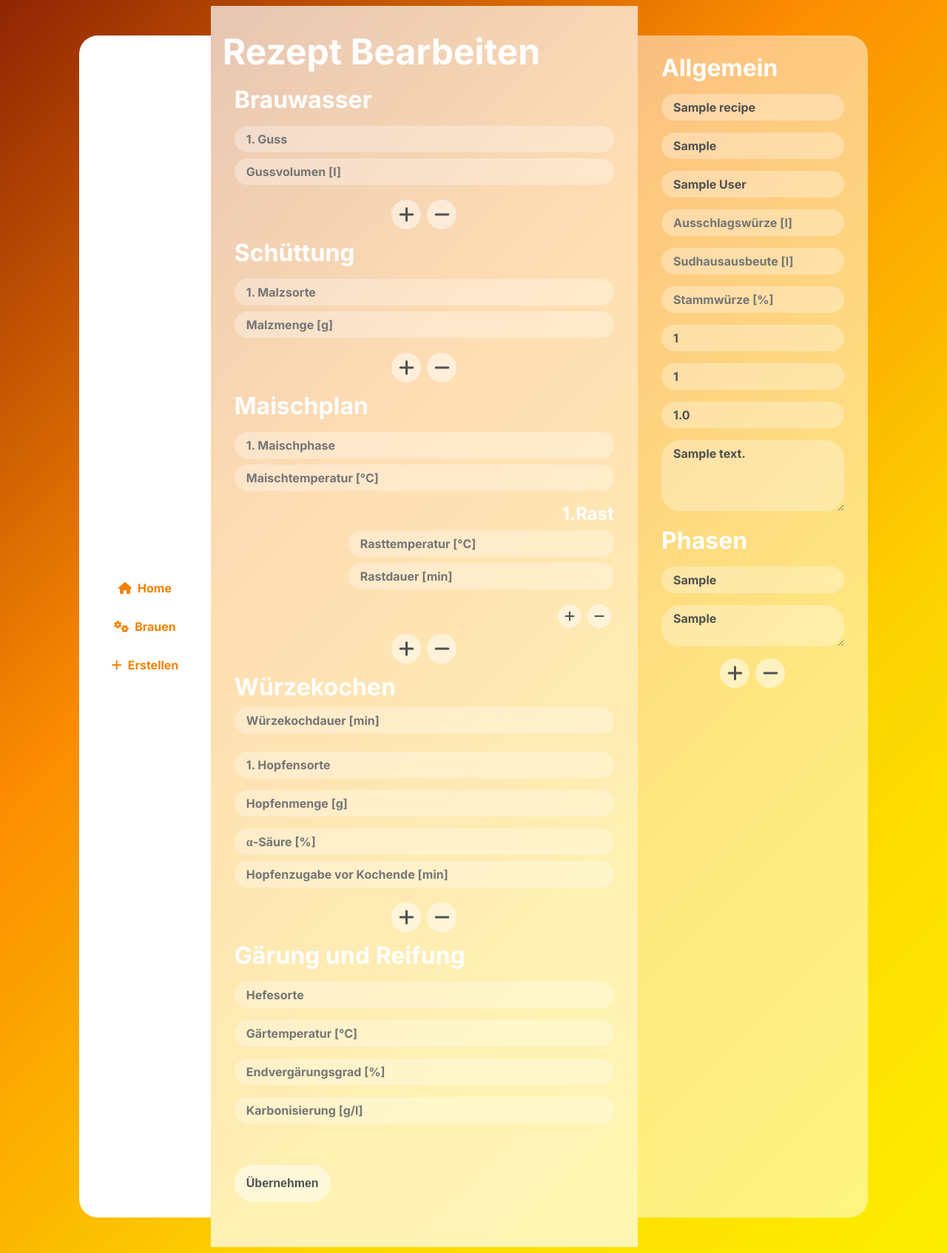
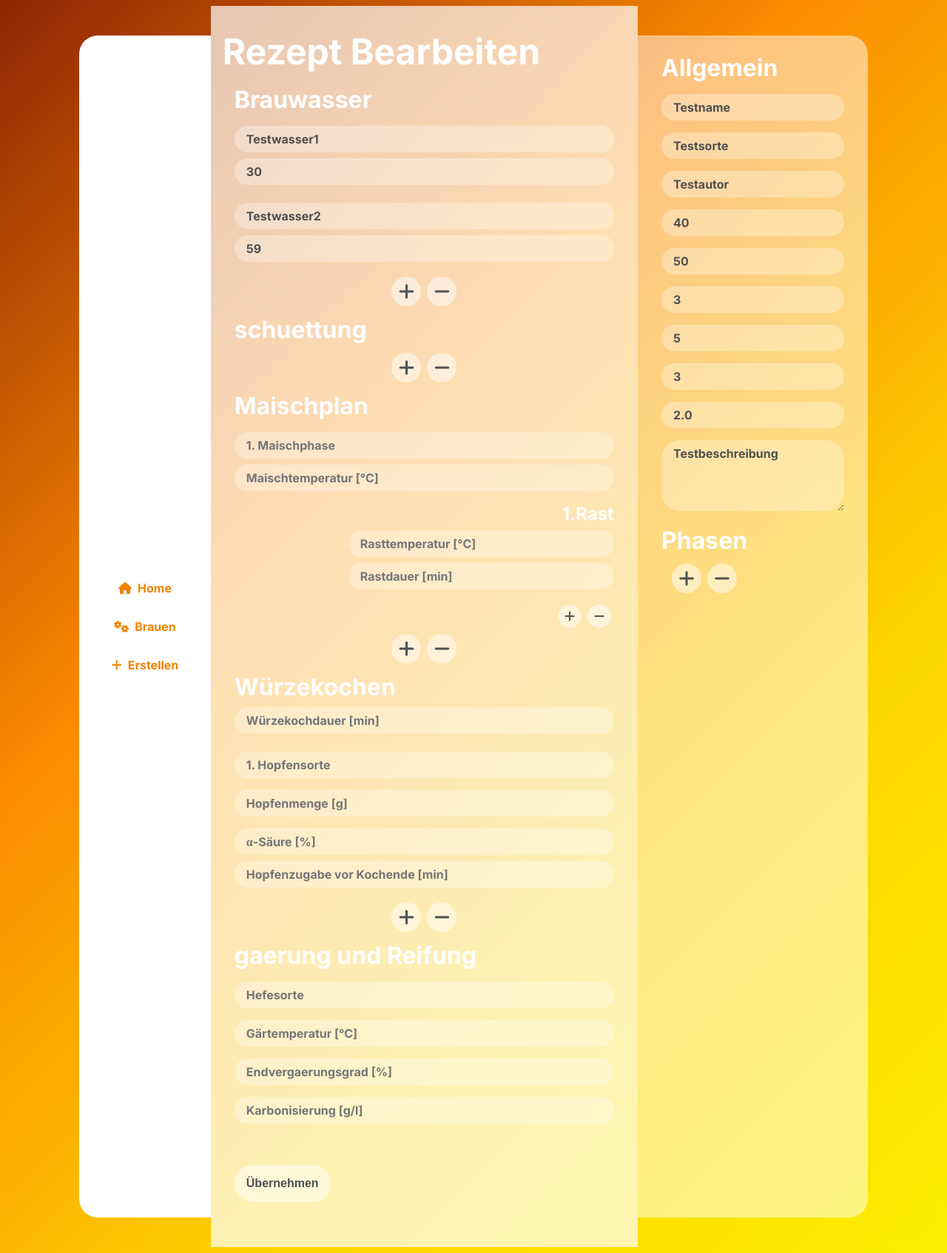
Before and after one commit to KeJo2014/brew_seminar, a Django app: page /edit/1 in a window 1280 px wide. Shown: the whole page at 74% size. Run offline with Django 4.2, Linux system fonts and the light colour scheme; a user stored in the database is signed in; data comes from the database, SQL or seed files in the repository; tables that the repository leaves empty hold one stand-in row (values such as "Sample post"); parts of the project's set-up code (start-up, migrations or seed data) failed here and were passed over; some libraries are stand-ins or nearby versions.

Commit message:
edit page index change name

```diff
--- a/brewing/static/js/edit.js
+++ b/brewing/static/js/edit.js
@@ -3,7 +3,7 @@
 var indexPhase = 0;
 var indexRast = [0,0];
 var indexHopfen = 0;
-var indexPhase = 0;
+var indexPhaseDesc = 0;
 
 
 var brauwasserElement = document.getElementById('brauwasser');
@@ -24,13 +24,14 @@
     addPhase(phaseArray[i][0], phaseArray[i][1]);
 }
 
-var schüttungElement = document.getElementById('schüttung');
-var schüttungJson = schüttungElement.getAttribute('value');
-var schüttungArray = JSON.parse(schüttungJson);
+var schuettungElement = document.getElementById('schuettung');
+var schuettungJson = schuettungElement.getAttribute('value');
+console.log(schuettungJson);
+var schuettungArray = JSON.parse(schuettungJson);
 
-for (let i = 0; i < schüttungArray.length; i++)
+for (let i = 0; i < schuettungArray.length; i++)
 {
-    addMalt(schüttungArray[i][0], schüttungArray[i][1]);
+    addMalt(schuettungArray[i][0], schuettungArray[i][1]);
 }
 
 var maischplanElement = document.getElementById('maischplan');
@@ -60,28 +61,28 @@
     addHopfen(kochenArray[i][0], kochenArray[i][1], kochenArray[i][2], kochenArray[i][3]);
 }
 
-var gärungElement = document.getElementById('gärung');
-var gärungJson = gärungElement.getAttribute('value');
-var gärungArray = JSON.parse(gärungJson);
+var gaerungElement = document.getElementById('gaerung');
+var gaerungJson = gaerungElement.getAttribute('value');
+var gaerungArray = JSON.parse(gaerungJson);
 
-var gärungHefeElement = document.getElementById('hefe1');
-gärungHefeElement.setAttribute('value', gärungArray[0][0]);
+var gaerungHefeElement = document.getElementById('hefe1');
+gaerungHefeElement.setAttribute('value', gaerungArray[0][0]);
 
-var gärungTempElement = document.getElementById('gaertemp1');
-gärungTempElement.setAttribute('value', gärungArray[0][1]);
+var gaerungTempElement = document.getElementById('gaertemp1');
+gaerungTempElement.setAttribute('value', gaerungArray[0][1]);
 
-var gärungGradElement = document.getElementById('endgaergrad1');
-gärungGradElement.setAttribute('value', gärungArray[0][2]);
+var gaerungGradElement = document.getElementById('endgaergrad1');
+gaerungGradElement.setAttribute('value', gaerungArray[0][2]);
 
-var gärungKarbonElement = document.getElementById('karbon1');
-gärungKarbonElement.setAttribute('value', gärungArray[0][3]);
+var gaerungKarbonElement = document.getElementById('karbon1');
+gaerungKarbonElement.setAttribute('value', gaerungArray[0][3]);
 
-var schüttung = [];
+var schuettung = [];
 var maisch = [];
 var würze = [];
-var gärung = [];
+var gaerung = [];
 
-function addMalt(inputName, inputNumber) {
+function addMalt() {
     ++indexMalt;
     var inputMaltText = document.createElement('input');
     inputMaltText.setAttribute('type', 'text');
@@ -90,7 +91,6 @@
     inputMaltText.setAttribute('name', 'malz' + indexMalt);
     inputMaltText.setAttribute('placeholder', indexMalt + '. Malzsorte');
     inputMaltText.setAttribute('title', 'MALZSORTE');
-    inputMaltText.setAttribute('value', inputName);
 
     var inputMaltNumber = document.createElement('input');
     inputMaltNumber.setAttribute('type', 'number');
@@ -100,7 +100,6 @@
     inputMaltNumber.setAttribute('min', '0');
     inputMaltNumber.setAttribute('placeholder', 'Malzmenge [g]');
     inputMaltNumber.setAttribute('title', 'MALZMENGE');
-    inputMaltNumber.setAttribute('value', inputNumber);
 
     var parent = document.querySelector('#maltBox')
     parent.appendChild(inputMaltText);
@@ -114,7 +113,7 @@
     --indexMalt;
 }
 
-function addWater(inputName, inputNumber) {
+function addWater(waterName, waterAmount) {
     ++indexWater;
     var inputWaterText = document.createElement('input');
     inputWaterText.setAttribute('type', 'text');
@@ -123,7 +122,7 @@
     inputWaterText.setAttribute('name', 'guss' + indexWater);
     inputWaterText.setAttribute('placeholder', indexWater + '. Guss');
     inputWaterText.setAttribute('title', 'GUSS');
-    inputWaterText.setAttribute('value', inputName);
+    inputWaterText.setAttribute('value', waterName);
 
     var inputWaterNumber = document.createElement('input');
     inputWaterNumber.setAttribute('type', 'number');
@@ -133,7 +132,7 @@
     inputWaterNumber.setAttribute('min', '0');
     inputWaterNumber.setAttribute('placeholder', 'Gussvolumen [l]');
     inputWaterNumber.setAttribute('title', 'GUSSVOLUMEN');
-    inputWaterNumber.setAttribute('value', inputNumber);
+    inputWaterNumber.setAttribute('value', waterAmount);
 
     var parent = document.querySelector('#waterBox')
     parent.appendChild(inputWaterText);
@@ -147,7 +146,7 @@
     --indexWater;
 }
 
-function addMaischphase(inputName, inputNumber) {
+function addMaischphase(maltName) {
     ++indexPhase;
     indexRast.push(0);
 
@@ -158,7 +157,6 @@
     inputPhaseText.setAttribute('name', 'maisch' + indexPhase);
     inputPhaseText.setAttribute('placeholder', indexPhase + '. Maischphase');
     inputPhaseText.setAttribute('title', 'MAISCHPHASE');
-    inputPhaseText.setAttribute('value', inputName);
 
     var inputPhaseNumber = document.createElement('input');
     inputPhaseNumber.setAttribute('type', 'number');
@@ -167,8 +165,7 @@
     inputPhaseNumber.setAttribute('name', 'maischtemp' + indexPhase);
     inputPhaseNumber.setAttribute('min', '0');
     inputPhaseNumber.setAttribute('placeholder', 'Maischtemperatur [°C]');
-    inputPhaseNumber.setAttribute('title', 'MAISCHTEMPERATUR');
-    inputPhaseNumber.setAttribute('value', inputNumber);
+    inputPhaseNumber.setAttribute('title', 'MAISCHTEMPERATUR')
 
     var rastBox = document.createElement('div');
     rastBox.setAttribute('class', 'rastBox');
@@ -182,7 +179,7 @@
     buttonAddRast.setAttribute('type', 'button');
     buttonAddRast.setAttribute('class', 'addDelButton smallerButton');
     buttonAddRast.setAttribute('id', 'buttonAddRast' + indexPhase);
-    buttonAddRast.setAttribute("onclick", "addRast(" + indexPhase + ", '', '')");
+    buttonAddRast.setAttribute('onclick', 'addRast(' + indexPhase + ')');
 
     var iconAddRast = document.createElement('i');
     iconAddRast.setAttribute('class', 'fa-solid fa-plus');
@@ -191,7 +188,7 @@
     buttonDelRast.setAttribute('type', 'button');
     buttonDelRast.setAttribute('class', 'addDelButton smallerButton');
     buttonDelRast.setAttribute('id', 'buttonDelRast' + indexPhase);
-    buttonDelRast.setAttribute('onclick', 'delRast(' + indexPhase + ')');
+    buttonDelRast.setAttribute('onclick', 'delRast('+ indexPhase + ')');
 
     var iconDelRast = document.createElement('i');
     iconDelRast.setAttribute('class', 'fa-solid fa-minus');
@@ -217,32 +214,30 @@
     --indexPhase;
 }
 
-function addRast(index, inputTemp, inputDur) {
+function addRast(index) {
     indexRast[index] += 1;
 
     var h3Rast = document.createElement('h3');
-    h3Rast.setAttribute('id', 'h3Rast' + index + indexRast[index]);
+    h3Rast.setAttribute('id', 'h3Rast' + indexPhase + indexRast[index]);
     var h3RastText = document.createTextNode(indexRast[index] + '. Rast');
 
     var inputRastTempNumber = document.createElement('input');
     inputRastTempNumber.setAttribute('type', 'number');
     inputRastTempNumber.setAttribute('class', 'rastInput');
-    inputRastTempNumber.setAttribute('id', 'rasttemp' + index + indexRast[index]);
-    inputRastTempNumber.setAttribute('name', 'rasttemp' + index + indexRast[index]);
+    inputRastTempNumber.setAttribute('id', 'rasttemp' + indexPhase + indexRast[index]);
+    inputRastTempNumber.setAttribute('name', 'rasttemp' + indexPhase + indexRast[index]);
     inputRastTempNumber.setAttribute('min', '0');
     inputRastTempNumber.setAttribute('placeholder', 'Rasttemperatur [°C]');
     inputRastTempNumber.setAttribute('title', 'RASTTEMPERATUR');
-    inputRastTempNumber.setAttribute('value', inputTemp);
 
     var inputRastDurNumber = document.createElement('input');
     inputRastDurNumber.setAttribute('type', 'number');
     inputRastDurNumber.setAttribute('class', 'rastInput inputSpace');
-    inputRastDurNumber.setAttribute('id', 'rastdur' + index + indexRast[index]);
-    inputRastDurNumber.setAttribute('name', 'rastdur' + index + indexRast[index]);
+    inputRastDurNumber.setAttribute('id', 'rastdur' + indexPhase + indexRast[index]);
+    inputRastDurNumber.setAttribute('name', 'rastdur' + indexPhase + indexRast[index]);
     inputRastDurNumber.setAttribute('min', '0');
     inputRastDurNumber.setAttribute('placeholder', 'Rastdauer [min]');
     inputRastDurNumber.setAttribute('title', 'RASTDAUER');
-    inputRastDurNumber.setAttribute('value', inputDur);
 
     var parent = document.querySelector('#' + 'rastBox' + index)
     h3Rast.appendChild(h3RastText);
@@ -260,7 +255,7 @@
 
 }
 
-function addHopfen(inputHopfen, inputHopfenMenge, inputAlpha, inputZugabe) {
+function addHopfen() {
     ++indexHopfen;
 
     var inputHopfenText = document.createElement('input');
@@ -270,7 +265,6 @@
     inputHopfenText.setAttribute('name', 'hopfen' + indexHopfen);
     inputHopfenText.setAttribute('placeholder', indexHopfen + '. Hopfensorte');
     inputHopfenText.setAttribute('title', 'HOPFENSORTE');
-    inputHopfenText.setAttribute('value', inputHopfen);
 
     var inputHopfenMengeNumber = document.createElement('input');
     inputHopfenMengeNumber.setAttribute('type', 'number');
@@ -280,7 +274,6 @@
     inputHopfenMengeNumber.setAttribute('min', '0');
     inputHopfenMengeNumber.setAttribute('placeholder', 'Hopfenmenge [g]');
     inputHopfenMengeNumber.setAttribute('title', 'HOPFENMENGE');
-    inputHopfenMengeNumber.setAttribute('value', inputHopfenMenge);
 
     var inputHopfenAlphaNumber = document.createElement('input');
     inputHopfenAlphaNumber.setAttribute('type', 'number');
@@ -290,7 +283,6 @@
     inputHopfenAlphaNumber.setAttribute('min', '0');
     inputHopfenAlphaNumber.setAttribute('placeholder', 'α-Säure [%]');
     inputHopfenAlphaNumber.setAttribute('title', 'ALPHASÄURE');
-    inputHopfenAlphaNumber.setAttribute('value', inputAlpha);
 
     var inputHopfenTimeNumber = document.createElement('input');
     inputHopfenTimeNumber.setAttribute('type', 'text');
@@ -299,7 +291,6 @@
     inputHopfenTimeNumber.setAttribute('name', 'hopfentime' + indexHopfen);
     inputHopfenTimeNumber.setAttribute('placeholder', 'Hopfenzugabe vor Kochende [min]');
     inputHopfenTimeNumber.setAttribute('title', 'HOPFENZUGABE');
-    inputHopfenTimeNumber.setAttribute('value', inputZugabe);
 
     var parent = document.querySelector('#hopfenBox')
     parent.appendChild(inputHopfenText);
@@ -316,22 +307,21 @@
     document.getElementById(id4).remove();
     --indexHopfen;
 }
-
 function addPhase() {
-    ++indexPhase;
+    ++indexPhaseDesc;
 
     var inputPhaseTitleText = document.createElement('input');
     inputPhaseTitleText.setAttribute('type', 'text');
     inputPhaseTitleText.setAttribute('class', 'input');
-    inputPhaseTitleText.setAttribute('id', 'phasenTitel' + indexPhase);
-    inputPhaseTitleText.setAttribute('name', 'phasenTitel' + indexPhase);
-    inputPhaseTitleText.setAttribute('placeholder', indexPhase + '. Titel der Phase');
+    inputPhaseTitleText.setAttribute('id', 'phasenTitel' + indexPhaseDesc);
+    inputPhaseTitleText.setAttribute('name', 'phasenTitel' + indexPhaseDesc);
+    inputPhaseTitleText.setAttribute('placeholder', indexPhaseDesc + '. Titel der Phase');
     inputPhaseTitleText.setAttribute('title', 'PHASENTITEL');
 
     var inputPhaseDescrText = document.createElement('textarea');
     inputPhaseDescrText.setAttribute('class', 'input');
-    inputPhaseDescrText.setAttribute('id', 'phasenBeschreibung' + indexPhase);
-    inputPhaseDescrText.setAttribute('name', 'phasenBeschreibung' + indexPhase);
+    inputPhaseDescrText.setAttribute('id', 'phasenBeschreibung' + indexPhaseDesc);
+    inputPhaseDescrText.setAttribute('name', 'phasenBeschreibung' + indexPhaseDesc);
     inputPhaseDescrText.setAttribute('placeholder', 'Beschreibung der Phase...');
     inputPhaseDescrText.setAttribute('title', 'BESCHREIBUNG DER PHASE...');
 
@@ -344,7 +334,7 @@
 function delPhase(id1, id2) {
     document.getElementById(id1).remove();
     document.getElementById(id2).remove();
-    --indexPhase;
+    --indexPhaseDesc;
 }
 
 function handle_update(){
@@ -357,14 +347,14 @@
     }
     var json = JSON.stringify(brauwasser);
     document.getElementById("json_brauwasser").value = json;
-    //schüttung
+    //schuettung
     for (let index = 1; index <= indexMalt; index++) {
         var malt = document.getElementById('malz' + index).value;
         var amount = document.getElementById('malzmenge' + index).value;
         var entry = [malt, amount];
-        schüttung.push(entry);
+        schuettung.push(entry);
     }
-    var json = JSON.stringify(schüttung);
+    var json = JSON.stringify(schuettung);
     document.getElementById("json_schuettung").value = json;
     //Maisch
     for (let index = 1; index <= indexPhase; index++) {
@@ -394,14 +384,14 @@
     }
     var json = JSON.stringify(würze);
     document.getElementById("json_wuerze").value = json;
-    //gärung
+    //gaerung
     var sort = document.getElementById('hefe1').value;
     var temp = document.getElementById('gaertemp1').value;
     var end = document.getElementById('endgaergrad1').value;
     var carbon = document.getElementById('karbon1').value;
     var entry = [sort, temp, end, carbon];
-    gärung.push(entry);
-    var json = JSON.stringify(gärung);
+    gaerung.push(entry);
+    var json = JSON.stringify(gaerung);
     document.getElementById("json_gaerung").value = json;
     //phase
     for (let index = 1; index <= indexPhase; index++) {
--- a/brewing/templates/brewing/edit.html
+++ b/brewing/templates/brewing/edit.html
@@ -10,9 +10,9 @@
         <h2>Brauwasser</h2>
         <div id="waterBox">
             <input type="text" id="brauwasser" style="display: none" value="{{recipe.brauwasser}}">
-            <input type="text" class="input" id="guss1" name="guss1" placeholder="1. Guss" required title="GUSS">
+            <!-- <input type="text" class="input" id="guss1" name="guss1" placeholder="1. Guss" required title="GUSS">
             <input type="number" class="input inputSpace" id="gussvol1" name="gussvol1" min="0" step="0.1"
-                placeholder="Gussvolumen [l]" required title="GUSSVOLUMEN">
+                placeholder="Gussvolumen [l]" required title="GUSSVOLUMEN"> -->
         </div>
         <div class="buttonBox">
             <button type="button" class="addDelButton" onclick="addWater('','')"><i class="fa-solid fa-plus"></i></button>
@@ -21,12 +21,12 @@
         </div>
     </div>
     <div class="inputBox">
-        <h2>Schüttung</h2>
+        <h2>schuettung</h2>
         <div id="maltBox">
-            <input type="text" id="schüttung" style="display: none" value="{{recipe.schüttung}}">
-            <input type="text" class="input" id="malz1" name="malz1" placeholder="1. Malzsorte" title="MALZSORTE">
+            <input type="text" id="schuettung" style="display: none" value="{{recipe.schuettung}}">
+            <!-- <input type="text" class="input" id="malz1" name="malz1" placeholder="1. Malzsorte" title="MALZSORTE">
             <input type="number" class="input inputSpace" id="malzmenge1" name="malzmenge1" min="0" step="0.1"
-                placeholder="Malzmenge [g]" title="MALZMENGE">
+                placeholder="Malzmenge [g]" title="MALZMENGE"> -->
         </div>
         <div class="buttonBox">
             <button type="button" class="addDelButton" onclick="addMalt('', '')"><i class="fa-solid fa-plus"></i></button>
@@ -84,12 +84,12 @@
         </div>
     </div>
     <div class="inputBox">
-        <h2>Gärung und Reifung</h2>
-        <input type="text" id="gärung" style="display: none" value="{{recipe.gärung}}">
+        <h2>gaerung und Reifung</h2>
+        <input type="text" id="gaerung" style="display: none" value="{{recipe.gaerung}}">
         <input type="text" class="input" id="hefe1" name="hefe1" placeholder="Hefesorte" title="HEFESORTE">
         <input type="number" class="input" id="gaertemp1" name="gaertemp1" min="0" step="0.1"placeholder="Gärtemperatur [°C]" title="GÄRTEMPERATUR">
-        <input type="number" class="input" id="endgaergrad1" name="endgaergrad1" min="0" step="0.1"placeholder="Endvergärungsgrad [%]"
-            title="ENDVERGÄRUNGSGRAD">
+        <input type="number" class="input" id="endgaergrad1" name="endgaergrad1" min="0" step="0.1"placeholder="Endvergaerungsgrad [%]"
+            title="ENDVERgaerungSGRAD">
         <input type="number" class="input" id="karbon1" name="karbon1" min="0" step="0.1"placeholder="Karbonisierung [g/l]"
             title="KARBONISIERUNG">
     </div>
@@ -134,9 +134,10 @@
     <div class="inputBox">
         <h2>Phasen</h2>
         <div id="phaseBox">
-            <input type="text" class="input" id="phasenTitel" name="phasenTitel" placeholder="Titel der Phase" title="PHASENTITEL" value="{{recipe.phase}}">
+            <input type="text" id="phase" style="display: none" value="{{recipe.phase}}">
+            <!-- <input type="text" class="input" id="phasenTitel" name="phasenTitel" placeholder="Titel der Phase" title="PHASENTITEL">
             <textarea id="phasenBeschreibung" class="input" name="phasenBeschreibung" placeholder="Beschreibung der Phase..." title="PHASENBESCHREIBUNG"
-            title="PHASENBESCHREIBUNG">{{recipe.phase}}</textarea>
+            title="PHASENBESCHREIBUNG"></textarea> -->
         </div>
         <div class="buttonBox">
             <button type="button" class="addDelButton" onclick="addPhase()"><i class="fa-solid fa-plus"></i></button>
--- a/brewing/views.py
+++ b/brewing/views.py
@@ -136,7 +136,7 @@
             phase = request.POST.get('json_phase')
 
             recipe = brew_recipe(name=name, date=date, bier_sorte=bier_sorte, author=author, ausschlagwuerze=ausschlagwuerze, sudhausausbeute=sudhausausbeute, stamwuerze=stamwuerze,
-                                 ibu=ibu, ebc=ebc, alcohol=alcohol, description=description, brauwasser=brau_wasser, schüttung=schuettung, maischplan=maischplan, wuerzekochen=wuerze_kochen, gärung=gaerung, phase=phase,)
+                                 ibu=ibu, ebc=ebc, alcohol=alcohol, description=description, brauwasser=brau_wasser, schuettung=schuettung, maischplan=maischplan, wuerzekochen=wuerze_kochen, gaerung=gaerung, phase=phase,)
             recipe.save()
 
             return render(request, 'brewing/create.html')
```
Also changed, not shown: brewing/models.py (+5 -5 lines), brewing/static/js/create.js (+16 -16 lines), brewing/templates/brewing/create.html (+4 -4 lines), brewing/migrations/0001_initial.py, brewing/migrations/0003_recipe.py, db.sqlite3, 1 other file.
